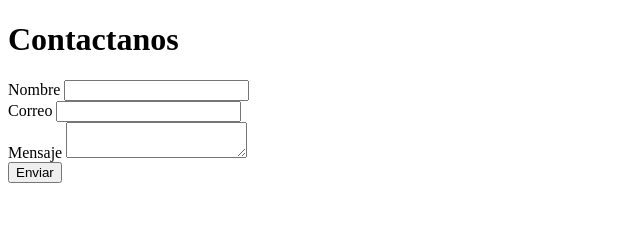
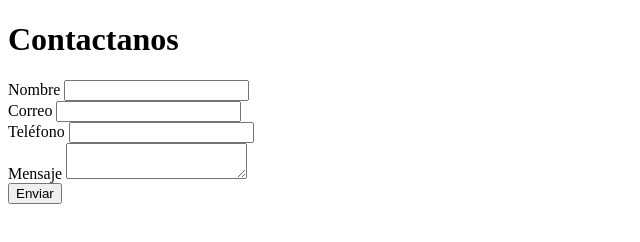
Before and after one commit to joseamd/sistema, a plain HTML site: page contacto.html in a window 1280 px wide. Shown: the whole page, without its empty margins (0-640 px from the left). Drawn offline with Linux system fonts and the light colour scheme.

Commit message:
Se agrega teléfono al contacto

```diff
--- a/contacto.html
+++ b/contacto.html
@@ -12,6 +12,8 @@
         <br />
         Correo <input type="text" id="correo" name="correo" />
         <br />
+	Teléfono <input type="tel" id="telefono" name="telefono" />
+        <br />
         Mensaje <textarea id="mensaje" name="mensaje"></textarea>
         <br />
         <button id="enviar" name="enviar">Enviar</button>
```
